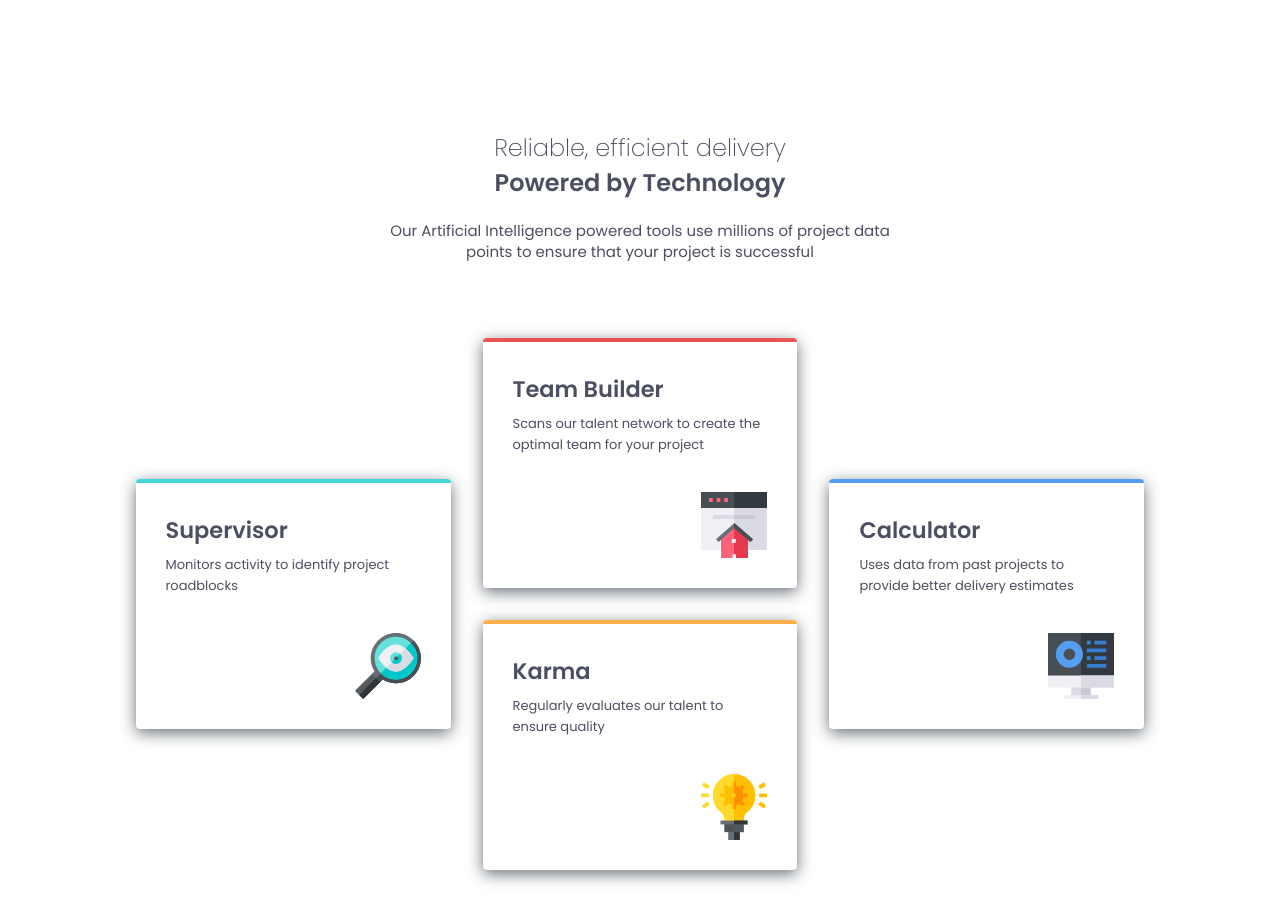
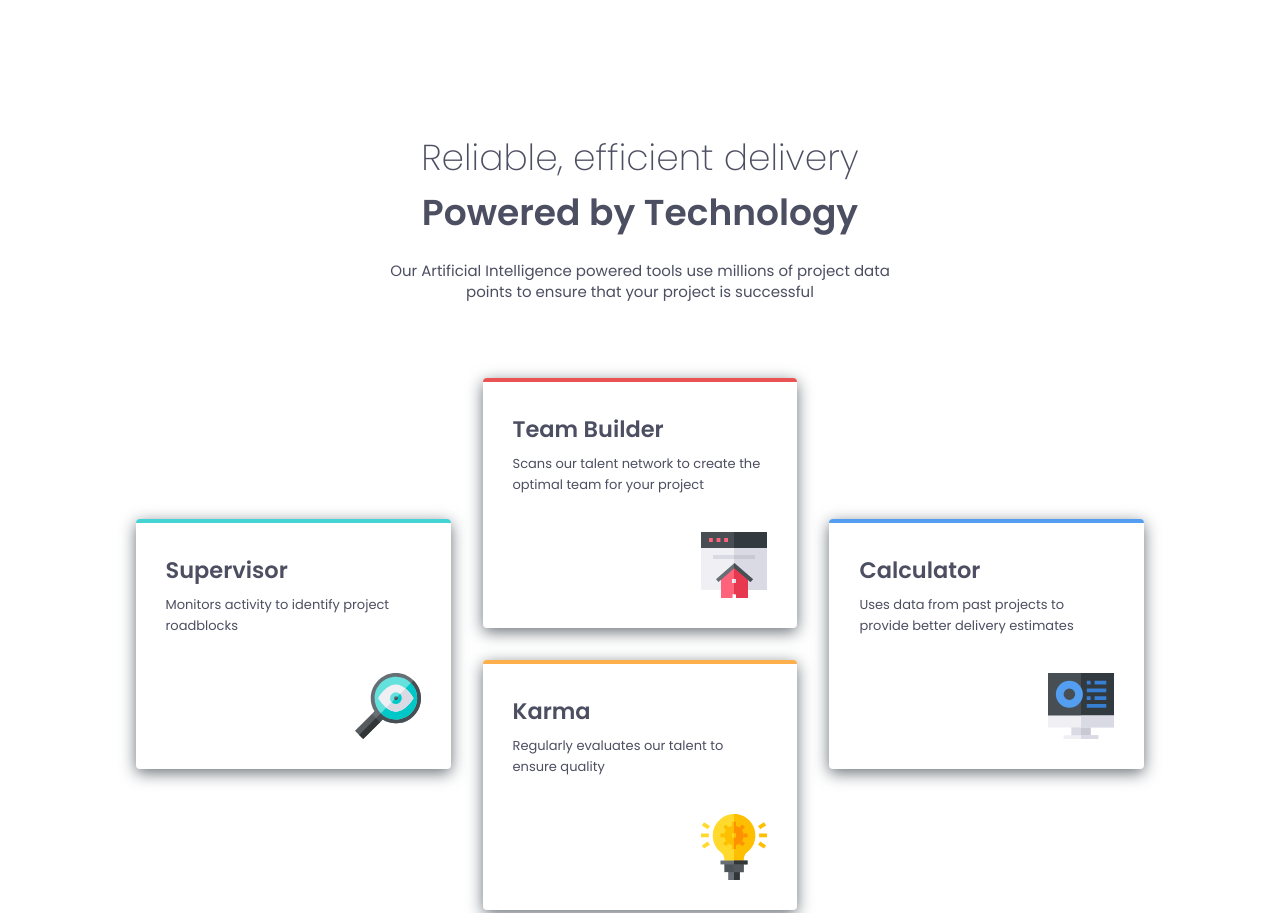
Before and after one commit to ADR-39/four-card-feature-section, a plain HTML site: page index.html in a window 1280 px wide. Shown: the top 913 px of the page. Drawn offline with Linux system fonts and the light colour scheme.

Commit message:
Update desktop-layout title size

```diff
--- a/style.css
+++ b/style.css
@@ -138,6 +138,10 @@ body {
         margin-top: 6.25rem;
     }
 
+    .hero-title {
+        font-size: 2.25rem;
+    }
+
     .card {
         margin: 1rem;
     }
```
